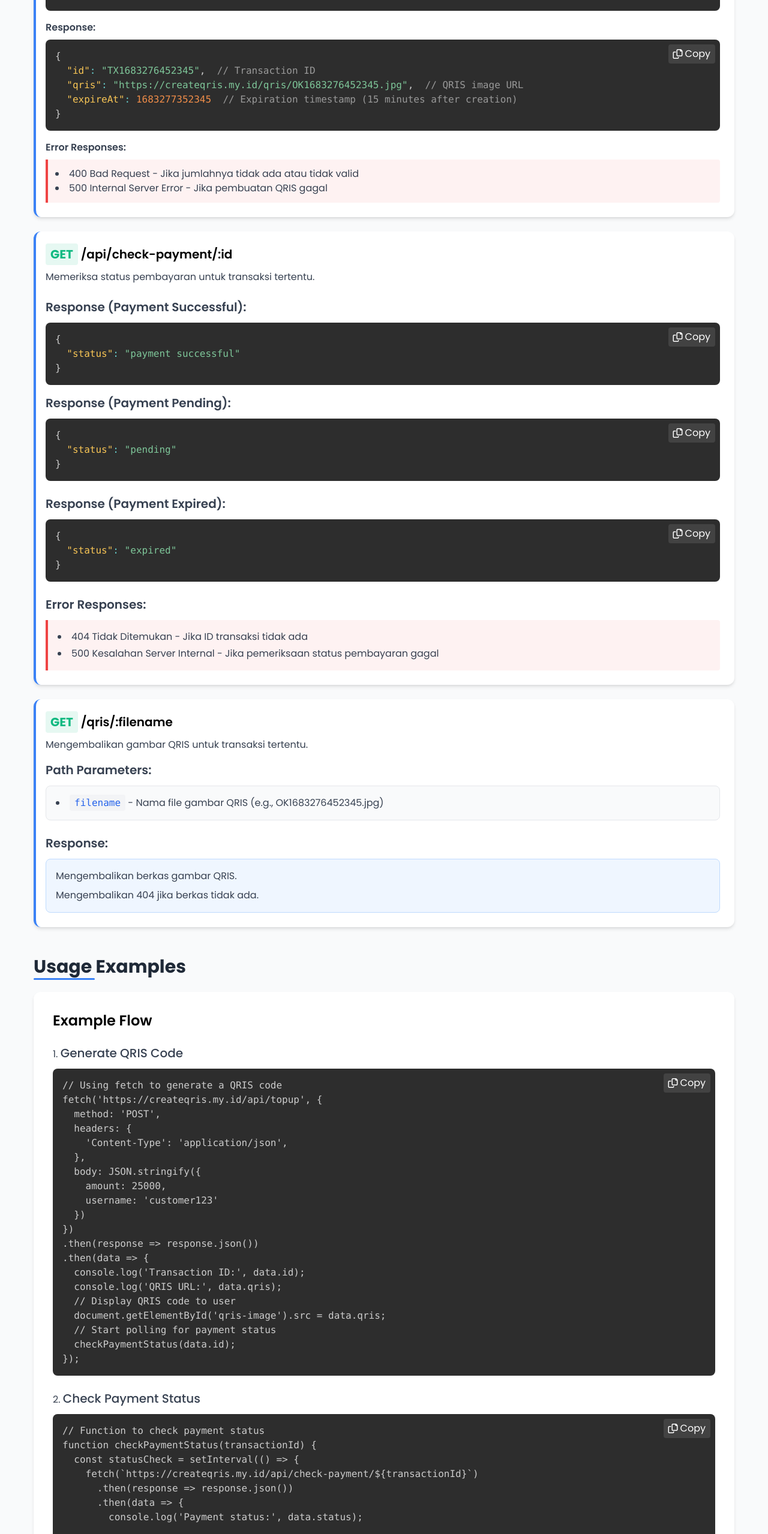
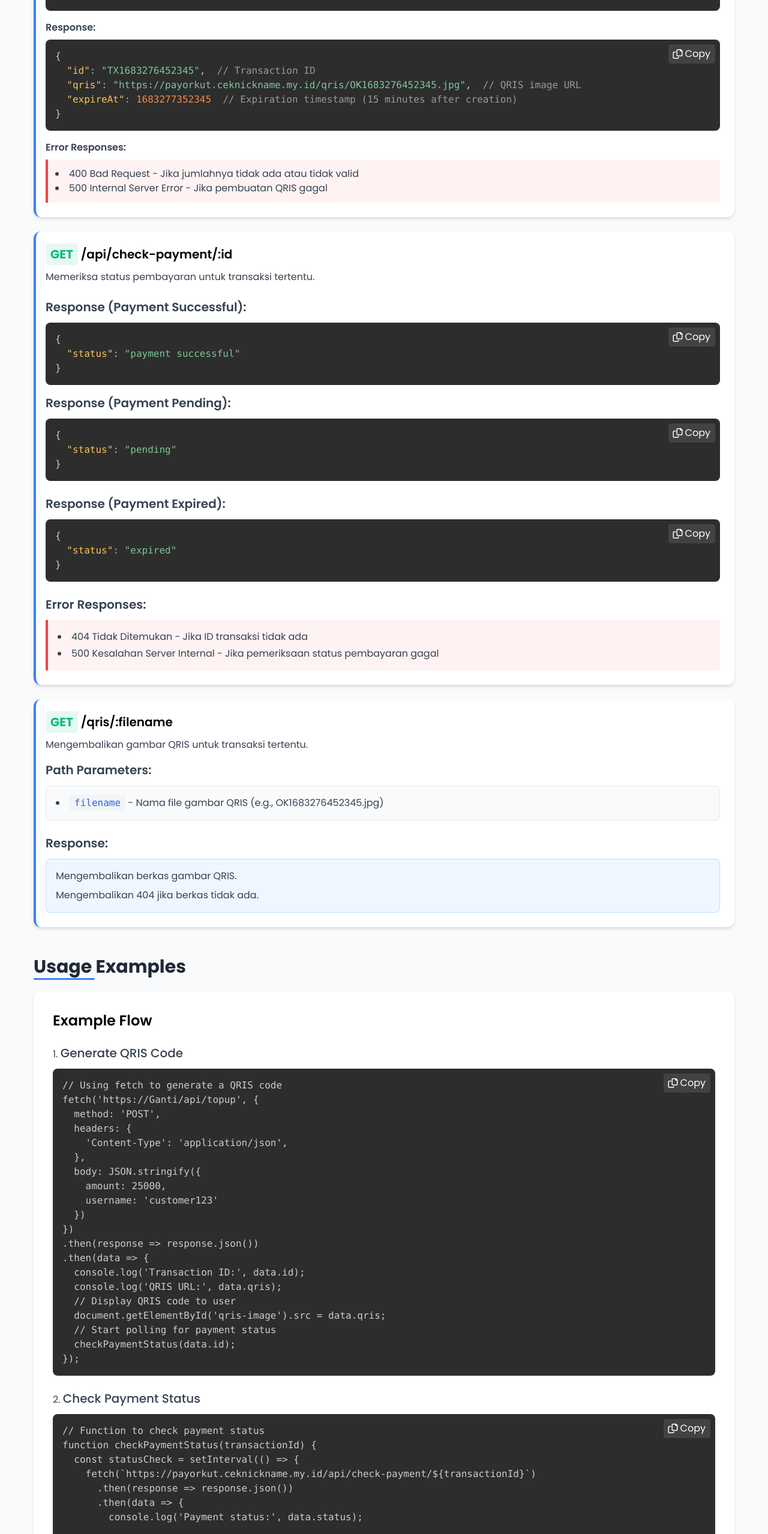
Before and after one commit to XshopTopup/PaymentGatewayOrkut, a website: page public/index.html in a window 1280 px wide. Shown: the part 862-3420 px from the top of the page at 60% size. Drawn offline with nearby package versions, Linux system fonts and the light colour scheme.

Commit message:
Update index.html

```diff
--- a/public/index.html
+++ b/public/index.html
@@ -249,7 +249,7 @@
                         </button>
                         <pre class="bg-gray-800 p-4 rounded-lg"><code class="language-json">{
   "id": "TX1683276452345",  // Transaction ID
-  "qris": "https://createqris.my.id/qris/OK1683276452345.jpg",  // QRIS image URL
+  "qris": "https://payorkut.ceknickname.my.id/qris/OK1683276452345.jpg",  // QRIS image URL
   "expireAt": 1683277352345  // Expiration timestamp (15 minutes after creation)
 }</code></pre>
                     </div>
@@ -364,7 +364,7 @@
                                 <i class="far fa-copy"></i> Copy
                             </button>
                             <pre class="bg-gray-800 p-5 rounded-lg"><code class="language-javascript">// Using fetch to generate a QRIS code
-fetch('https://createqris.my.id/api/topup', {
+fetch('https://Ganti/api/topup', {
   method: 'POST',
   headers: {
     'Content-Type': 'application/json',
@@ -394,7 +394,7 @@ fetch('https://createqris.my.id/api/topup', {
                             <pre class="bg-gray-800 p-5 rounded-lg"><code class="language-javascript">// Function to check payment status
 function checkPaymentStatus(transactionId) {
   const statusCheck = setInterval(() => {
-    fetch(`https://createqris.my.id/api/check-payment/${transactionId}`)
+    fetch(`https://payorkut.ceknickname.my.id/api/check-payment/${transactionId}`)
       .then(response => response.json())
       .then(data => {
         console.log('Payment status:', data.status);
@@ -497,7 +497,7 @@ function checkPaymentStatus(transactionId) {
             }
 
             // Back to top button
-            const backToTop = document.getElementById('backToTop');
+        const backToTop = document.getElementById('backToTop');
 
             window.addEventListener('scroll', () => {
                 if (window.pageYOffset > 300) {
```
